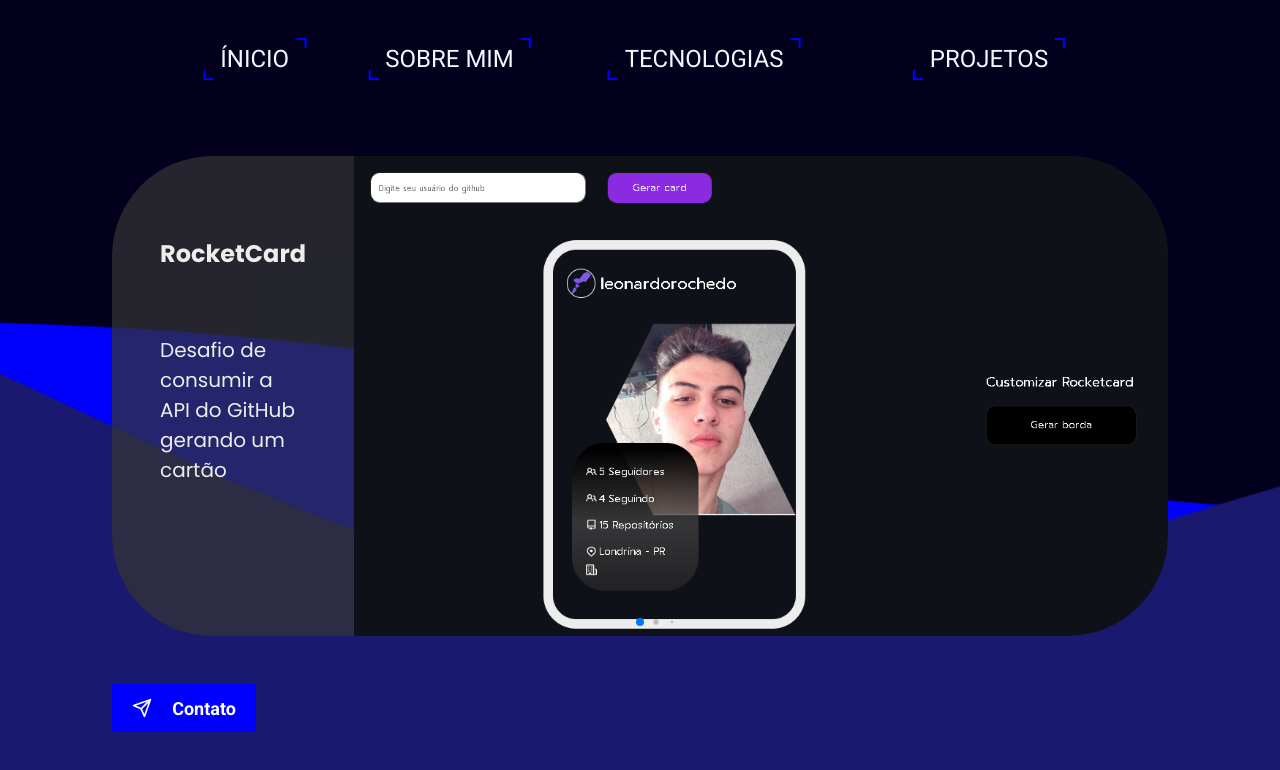
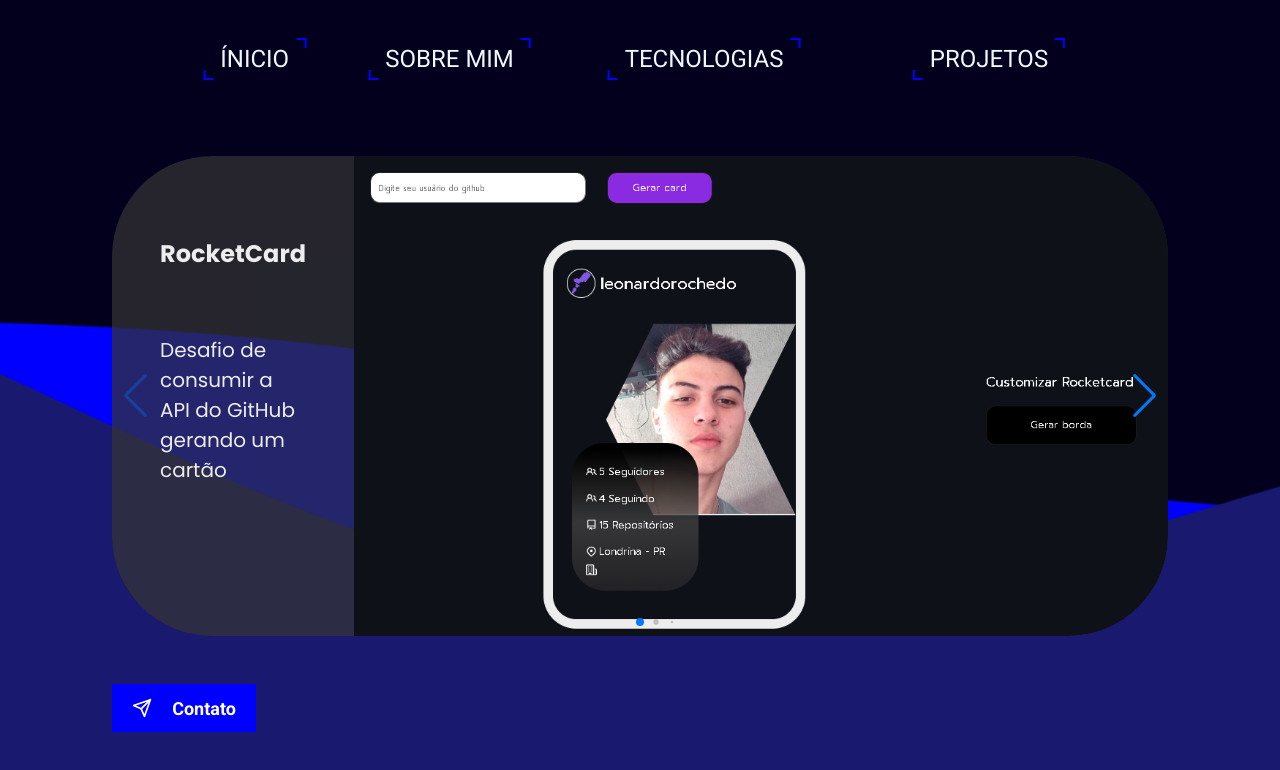
Before and after one commit to leonardorochedo/portfolio, a React (Vite) app: page /projetos in a window 1280 px wide. Shown: the top 770 px of the page. Built offline with nearby package versions, Linux system fonts and the light colour scheme.

Commit message:
add navigation tool for swiper

```diff
--- a/src/routes/Projects/Projects.jsx
+++ b/src/routes/Projects/Projects.jsx
@@ -1,10 +1,11 @@
 import React from 'react';
 
 import { Swiper, SwiperSlide } from 'swiper/react'
-import { Pagination, A11y } from 'swiper';
+import { Pagination, Navigation, A11y } from 'swiper';
 
 import 'swiper/css';
 import 'swiper/css/pagination';
+import 'swiper/css/navigation';
 
 import './Projects.css';
 
@@ -83,9 +84,10 @@ export function Projects() {
         <div className="container projects">
             <div className="swiper">
             <Swiper
-                modules={[Pagination, A11y]}
+                modules={[Pagination, Navigation, A11y]}
                 spaceBetween={100}
                 slidesPerView={1}
+                navigation={true}
                 pagination={{ clickable: true, dynamicBullets: true }}
                 onSwiper={(swiper) => console.log(swiper)}
                 onSlideChange={() => console.log('slide change')}
```
